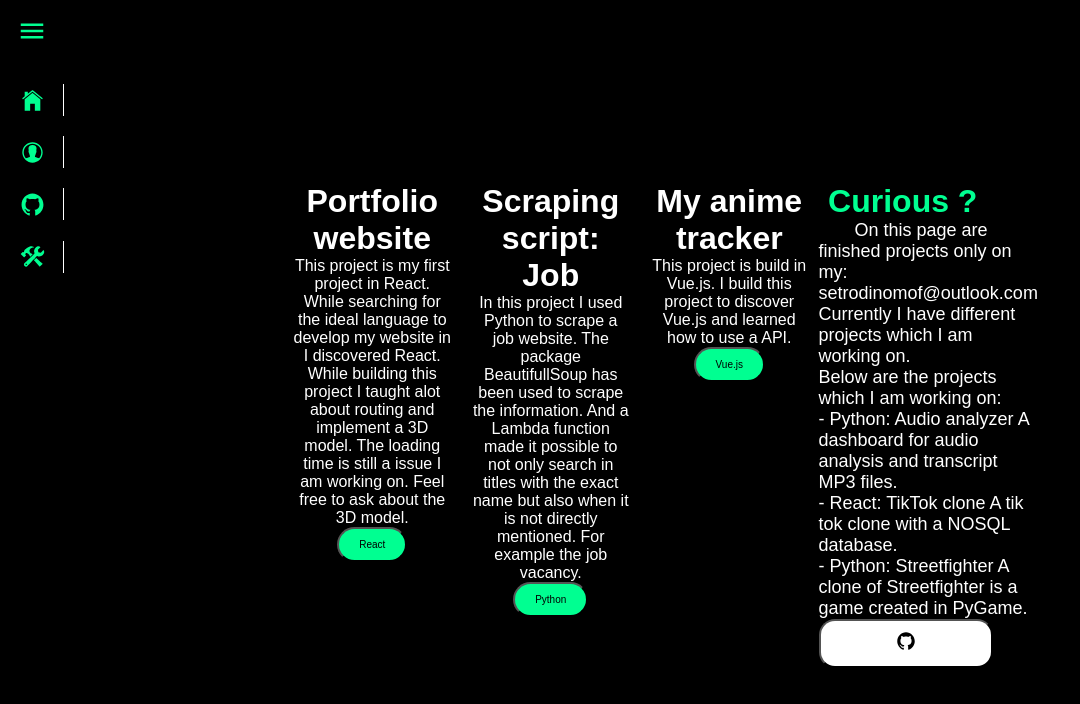
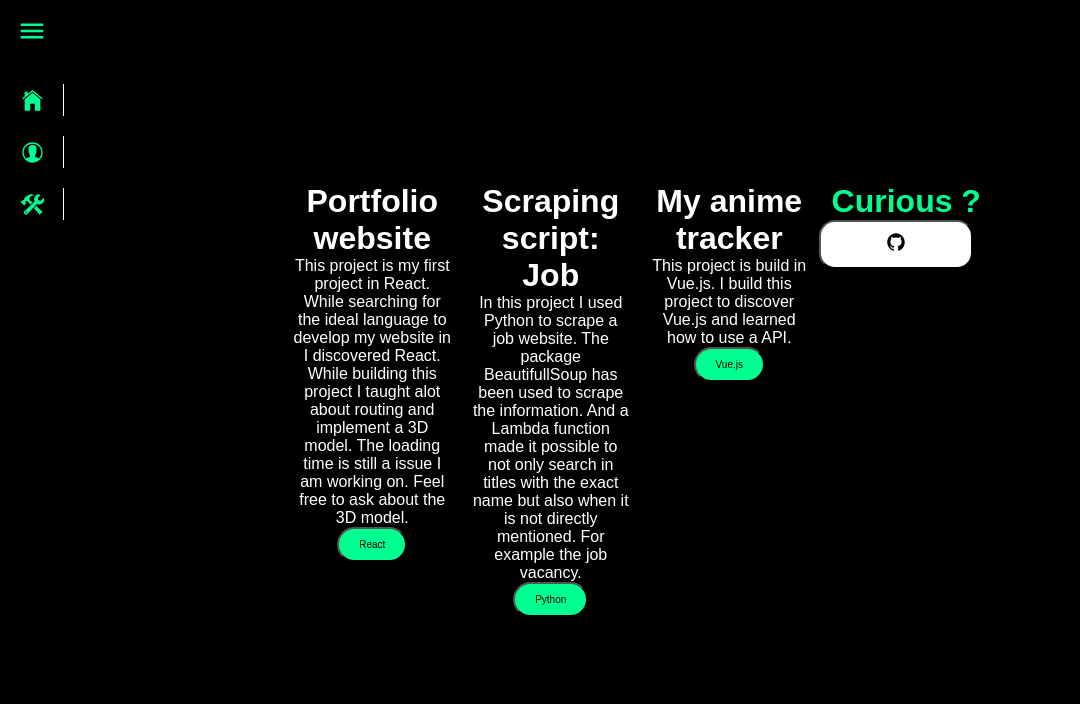
Before and after one commit to fsetrodinomo/WebsiteFS, a React (Create React App) app in the folder website/: page /project in a window 1280 px wide. Shown: the top 704 px of the page, without its empty margins (0-1080 px from the left). Built offline with nearby package versions, Linux system fonts and the light colour scheme.

Commit message:
changed project cards

```diff
--- a/website/src/App.js
+++ b/website/src/App.js
@@ -1,7 +1,6 @@
 import './App.css';
 import Home from './pages/Home';
 import { BrowserRouter as Router, Routes, Route } from 'react-router-dom';
-import Code from "./pages/Code";
 import Project from "./pages/Project";
 import Aboutme from './pages/Aboutme';
 
@@ -12,7 +11,6 @@
         <Route path='/' element={<Home/>}></Route>
         <Route path='/aboutme' element={<Aboutme/>}></Route>
         <Route path='/project' element={<Project/>}></Route>
-        <Route path='/code' element={<Code/>}></Route>
       </Routes>
     </Router>
 
--- a/website/src/Components/Header.js
+++ b/website/src/Components/Header.js
@@ -21,19 +21,16 @@
                   <IoIosHome className='icon' />
                   <NavLink to ='/' exact>Home</NavLink>
                </li>
-
                <li>
                   <IoIosContact  className='icon'/>
                   <NavLink to='/aboutme' exact>About me</NavLink>
                </li>
-               <li>
-                  <IoLogoGithub  className='icon'/>
-                  <NavLink to='/code' exact>Code</NavLink>
-               </li>
+
                <li>
                   <IoIosConstruct  className='icon' />
-                  <NavLink to='/Project' exact>Project</NavLink>
+                  <NavLink to='/project' exact>Projects</NavLink>
                </li>
+
 
             </ul>
          </nav>
--- a/website/src/Pages/Code.css
+++ /dev/null
@@ -1,54 +0,0 @@
-.code{
-    width: 100%;
-    height: 100vh;
-    background-color: black;
-}
-
- section{
-    min-height: 60vh;
-    padding: 2rem;
-    text-align: right;
-}
-
-.button  .gitlogo{
-    border-radius: 5rem;
-    height: 120px;
-    width: 0vh;
-}
-
-.gitlogo{
-    height: 60px;
-    width: 100vh;
-    color: black;
-}
-
-
-
-.wrapper{
-    box-sizing: content-box;
-    background-color: black;
-    height: 30px;
-    padding: 5px 5px;
-    display: flex;
-    border-radius: 2px;
-    box-shadow: 0 20px 25px (0,0,0,0.2);
-}
-
-.description{
-    font-size: 50px;
-    display: flex;
-    justify-content: center;
-    flex-flow: column;
-    padding: 9rem;
-    text-align: center;
-}
-
-.description p{
-    font-size: 18px;
-    padding-bottom: 20px;
-    text-indent: 3em;
-    color: #fff;
-    display: flex;
-    text-align: left;
-    grid-column: 1 / 8;
-}
--- a/website/src/Pages/Code.js
+++ /dev/null
@@ -1,48 +0,0 @@
-import Header from '../components/Header'
-import { IoLogoGithub } from 'react-icons/io'
-
-
-
-import './Code.css'
-
-const Code = () => {
-  return (
-    <div className='code'>
-      <Header />
-      <section className='description' id="description">
-        <button>
-          <a href="https://github.com/fsetrodinomo/"> <IoLogoGithub className='gitlogo'  /></a>
-        </button>
-        <div class="container">
-          <div className='wrapper'>
-          </div>
-          <div class="row">
-            <h3>
-              <p>
-                Curious about my other projects?
-                Currently I have different projects which I am working on.
-                Below are the projects which I am working on:
-              </p>
-            </h3>
-
-            <p>
-              <br></br>
-
-              - Python: Audio analyzer
-              A dashboard for audio analysis and transcript MP3 files.
-              <br></br>
-              - React: TikTok clone
-              A tik tok clone with a NOSQL database.
-              <br></br>
-              - Python: Streetfighter
-              A clone of Streetfighter is a game created in PyGame.
-              </p>
-          </div>
-        </div>
-      </section >
-    </div >
-
-  )
-}
-
-export default Code
--- a/website/src/Pages/Project.css
+++ b/website/src/Pages/Project.css
@@ -18,7 +18,7 @@
 
 .project .columnProgress{
     float: center;
-    padding: 0 10px;
+    padding: 0 3px;
     color:rgb(0, 255,145)
 }
 
@@ -27,7 +27,7 @@
 .project .columnProgress button{
     background-color: #fff;
     color: rgb(3, 0, 0);
-    padding: 10px 30px;
+    padding: 10px 20px;
     text-align: center;
     text-decoration: none;
     display: inline-block;
@@ -43,7 +43,7 @@
     color: #fff;
     display: flex;
     text-align: left;
-    grid-column: 1 / 8;
+    grid-column: 7/ 8;
 }
 
 .project .columnProgress .gitlogo{
--- a/website/src/Pages/Project.js
+++ b/website/src/Pages/Project.js
@@ -2,11 +2,11 @@
 import './Project.css'
 import { IoLogoGithub } from 'react-icons/io'
 
-const Project  = () => {
+const Project = () => {
   return (
     <div className='project'>
 
-  <Header/>
+      <Header />
 
       <div className='row'>
         <div className='column'>
@@ -44,33 +44,16 @@
         <div className='columnProgress'>
           <h1>Curious ?</h1>
 
-      <div className='cardProgress'>
-
           <div className='gitlogo'>
-      <p>
-      On this page are finished projects only on my:
-      setrodinomof@outlook.com
-      Currently I have different projects which I am working on.
-      <br></br>
-      Below are the projects which I am working on:
-      <br></br>
-- Python: Audio analyzer A dashboard for audio analysis and transcript MP3 files.
-<br></br>
-- React: TikTok clone A tik tok clone with a NOSQL database.
-<br></br>
-- Python: Streetfighter A clone of Streetfighter is a game created in PyGame.
-<br></br>
-      </p>
             <p>
 
 
               <button>
-          <a href="https://github.com/fsetrodinomo/"> <IoLogoGithub className='gitlogo'  /></a>
+                <a href="https://github.com/fsetrodinomo/"> <IoLogoGithub className='gitlogo' /></a>
               </button>
             </p>
           </div>
 
-      </div>
         </div>
       </div>
     </div>
```
Lines whose indentation alone changed are shown as unchanged.
